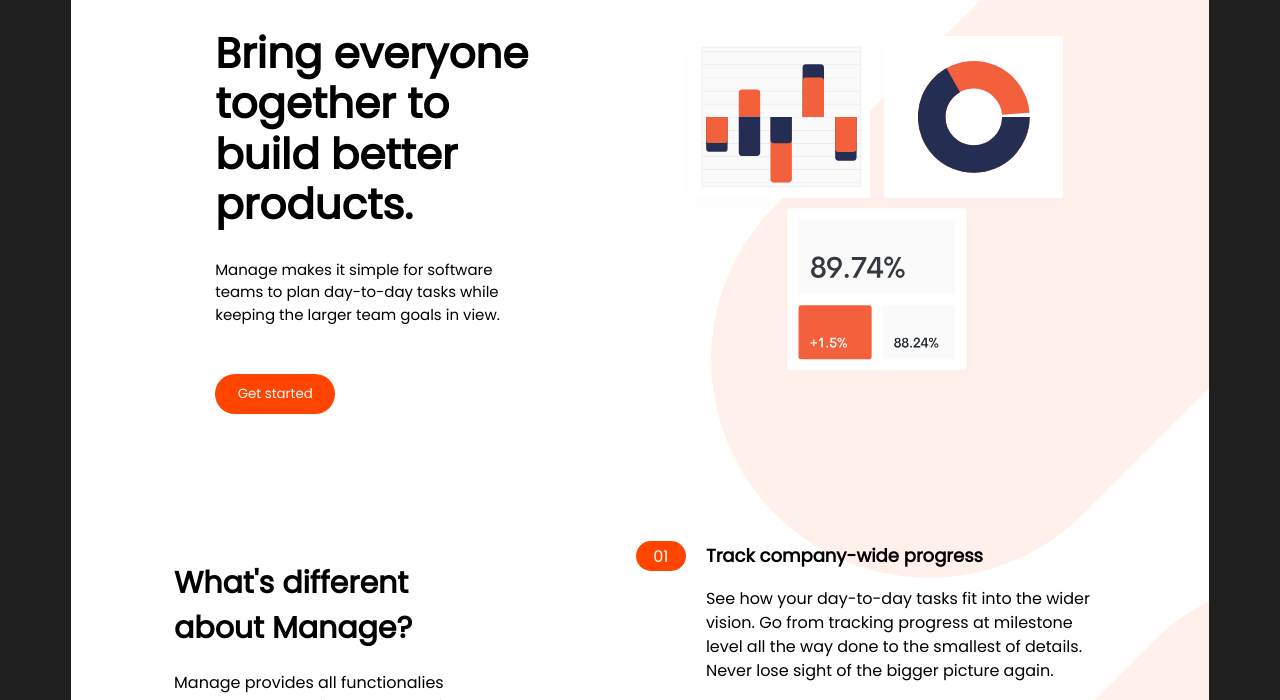
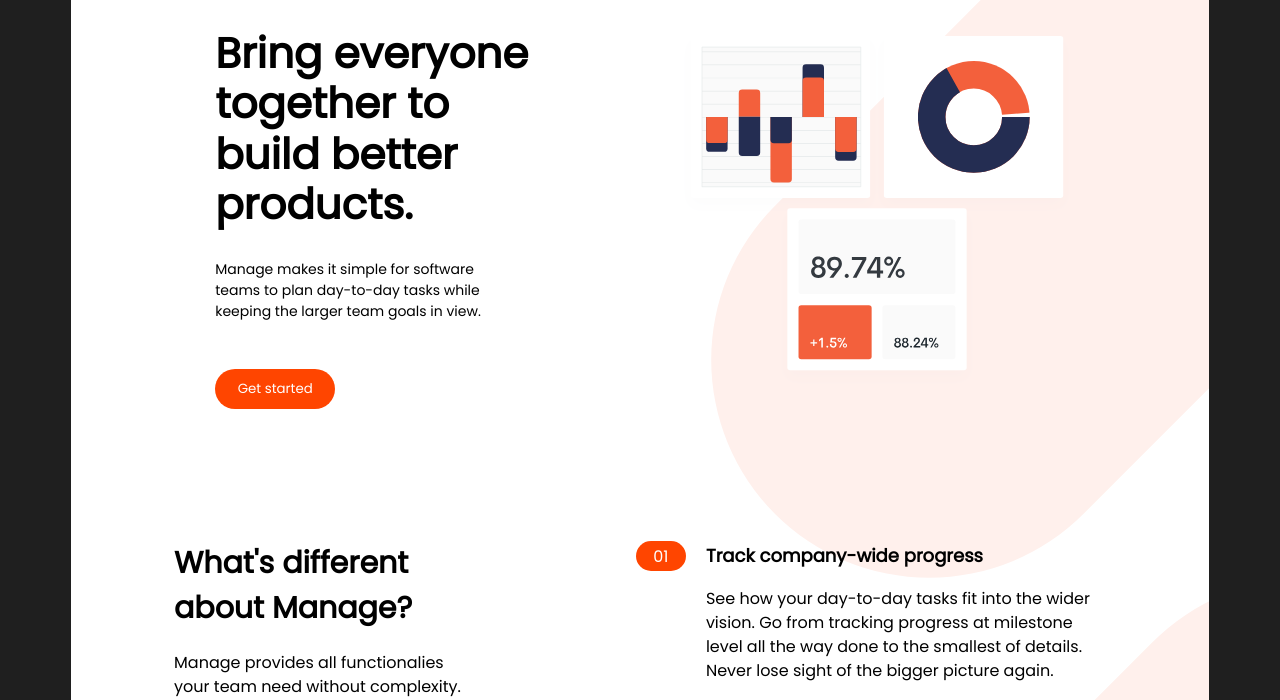
Before and after one commit to thankgodo/css-project, a plain HTML site: page index.html in a window 1280 px wide. Shown: the part 83-783 px from the top of the page. Drawn offline with Linux system fonts and the light colour scheme.

Commit message:
minor changes2

```diff
--- a/style.css
+++ b/style.css
@@ -53,7 +53,7 @@ body {
 }
 .desc h1 {
     /* background-color: aquamarine; */
-    width: 70%;
+    width: 26vw;
     font-size: 42px;
     margin-top: 0em;
     font-family: poppins;
@@ -61,8 +61,9 @@ body {
 }
 .desc p {
     /* background-color: aquamarine; */
-    width: 65%;
-    font-size: 15px;
+    width: 23vw;
+    height: 12vh;
+    font-size: 14px;
     font-weight: 200;
     margin-top: 0;
     font-family: poppins;
@@ -102,6 +103,7 @@ body {
     width: 20em;
 }
 .dif h1 {
+    margin-top: 0;
     font-size: 30px;
     font-weight: 800;
     font-family: poppins;
```
